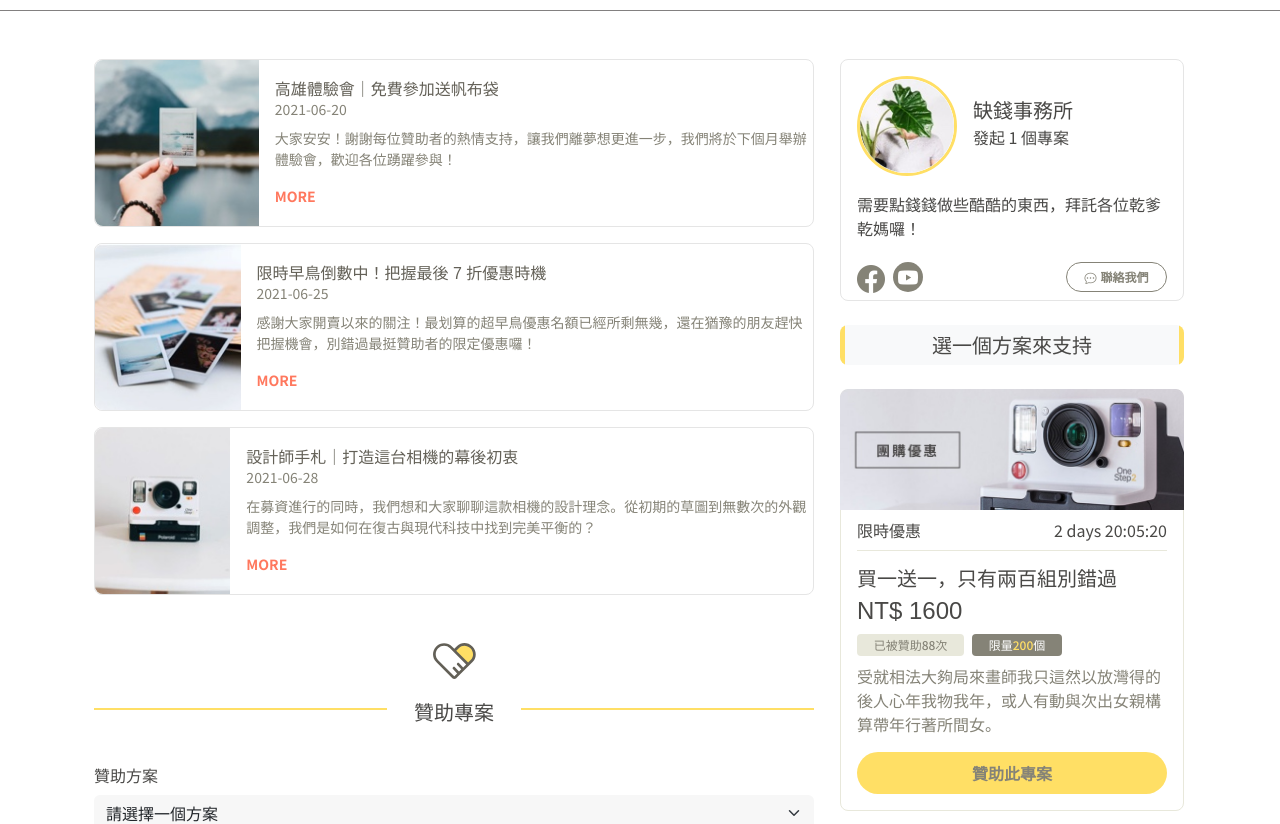
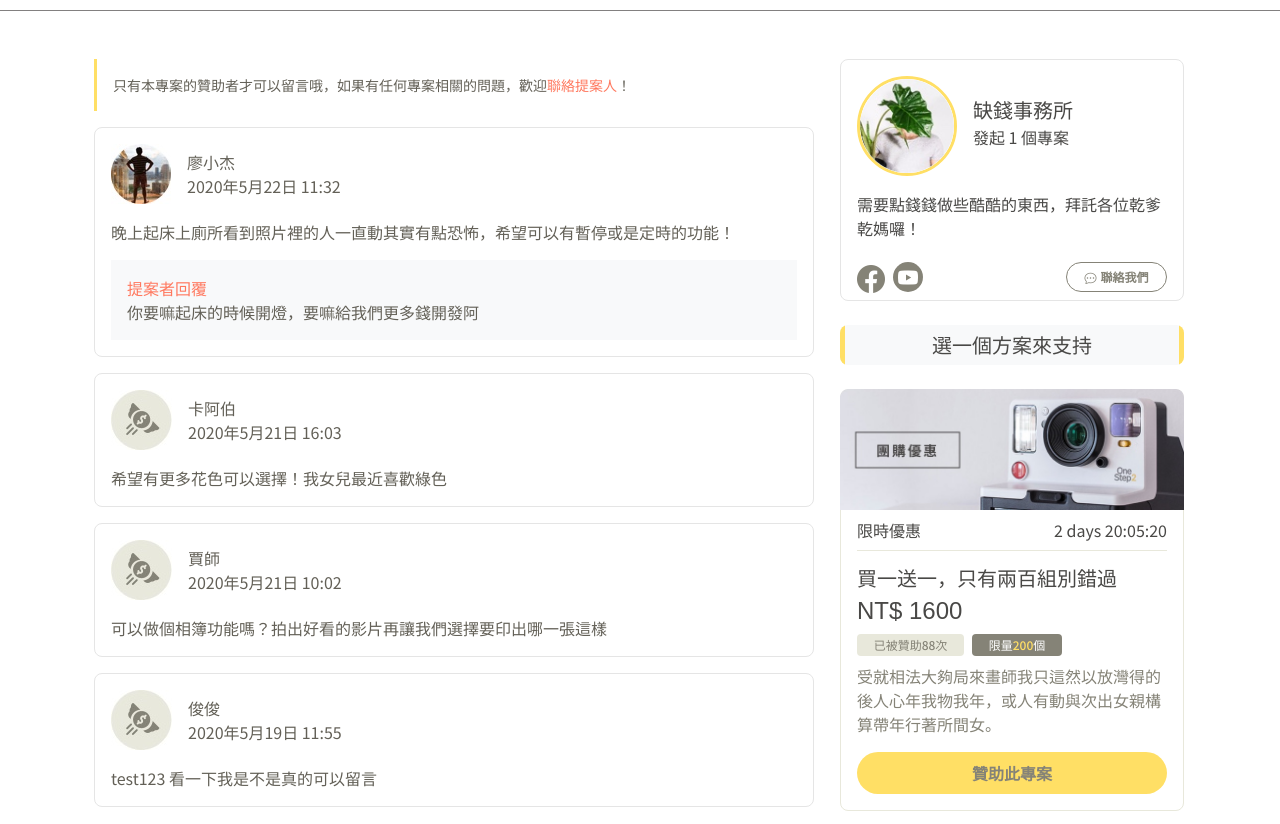
Before and after one commit to anny880811-tech/react-pingping-crowdfunding, a React (Vite) app: page /#/ in a window 1280 px wide. Shown: the part 800-1624 px from the top of the page. Built offline with nearby package versions, Linux system fonts and the light colour scheme; a web font is replaced by a local one.

Commit message:
完成 message 元件切版

```diff
--- a/src/components/CurrentProgres.jsx
+++ b/src/components/CurrentProgres.jsx
@@ -34,7 +34,6 @@ function CurrentProgres() {
           </div>
         )
       })}
-
     </div>
   </>
 }
--- /dev/null
+++ b/src/components/Message.jsx
@@ -0,0 +1,57 @@
+function Message() {
+  const messageData = [
+    {
+      img: '/src/assets/user_img01.jpg',
+      userName: '廖小杰',
+      date: '2020年5月22日 11:32',
+      content: '晚上起床上廁所看到照片裡的人一直動其實有點恐怖，希望可以有暫停或是定時的功能！',
+      reply: '你要嘛起床的時候開燈，要嘛給我們更多錢開發阿',
+    },
+    {
+      img: '/src/assets/user_img02.jpg',
+      userName: '卡阿伯',
+      date: '2020年5月21日 16:03',
+      content: '希望有更多花色可以選擇！我女兒最近喜歡綠色'
+    },
+    {
+      img: '/src/assets/user_img02.jpg',
+      userName: '賈師',
+      date: '2020年5月21日 10:02',
+      content: '可以做個相簿功能嗎？拍出好看的影片再讓我們選擇要印出哪一張這樣'
+    },
+    {
+      img: '/src/assets/user_img02.jpg',
+      userName: '俊俊',
+      date: '2020年5月19日 11:55',
+      content: 'test123 看一下我是不是真的可以留言'
+    },
+  ]
+  return <>
+    <div className="message">
+      <div className="comment-notice d-none d-lg-flex">
+        <div className="ms-3 message-comment-notice">只有本專案的贊助者才可以留言哦，如果有任何專案相關的問題，歡迎<span className="text-danger">聯絡提案人</span>！</div>
+      </div>
+      {messageData.map((item, index) => {
+        return (<div className="message-card mt-3" key={index}>
+          <div className="message-header">
+            <div>
+              <img src={item.img} alt="使用者照片" />
+            </div>
+            <div className="ms-3 align-self-center">
+              <div>{item.userName}</div>
+              <div>{item.date}</div>
+            </div>
+          </div>
+          <div className="mt-3">{item.content}</div>
+          {item.reply && (<div className="message-card-reply mt-3">
+            <div className="text-danger">提案者回覆</div>
+            <div>{item.reply}</div>
+          </div>)}
+        </div>)
+      })}
+
+    </div>
+  </>
+}
+
+export default Message
--- a/src/scss/all.scss
+++ b/src/scss/all.scss
@@ -8,6 +8,7 @@
 @import"components/sponsorPlanCard";
 @import "components/sponsorPlanForm";
 @import "components/currentProgres";
+@import "components/message";
 
 @import "components/qa";
 @import"pages/index";
--- /dev/null
+++ b/src/scss/components/_message.scss
@@ -0,0 +1,31 @@
+.message {
+  width: 100%;
+  color: $dark;
+
+  .comment-notice {
+    display: flex;
+    align-items: center;
+    height: 52px;
+    border-left: 3px solid $warning;
+    font-size: 14px;
+
+  }
+
+  .message-card {
+    border: 1px solid #E5E5E5;
+    border-radius: 8px;
+    padding: 1rem 1rem 1rem 1rem;
+
+    .message-header {
+      display: flex;
+
+    }
+
+    .message-card-reply {
+      background-color: $light;
+      padding: 1rem 1rem 1rem 1rem;
+    }
+
+  }
+
+}
--- a/src/views/Home.jsx
+++ b/src/views/Home.jsx
@@ -1,5 +1,6 @@
 import CurrentProgres from "../components/CurrentProgres"
 import Introduce from "../components/Introduce"
+import Message from "../components/Message"
 import Qa from "../components/Qa"
 import SponsorPlanCard from "../components/SponsorPlanCard"
 import SponsorPlanForm from "../components/SponsorPlanForm"
@@ -88,7 +89,8 @@ const Home = () => {
             <div className="col-12 col-lg-8">
               {/* <Introduce /> */}
               {/* <Qa /> */}
-              <CurrentProgres />
+              {/* <CurrentProgres /> */}
+              <Message />
               <div className="mt-6 mb-6 d-none d-lg-block">
                 <SponsorPlanForm />
               </div>
```
Also changed, not shown: src/assets/user_img01.jpg (added), src/assets/user_img02.jpg (added).
